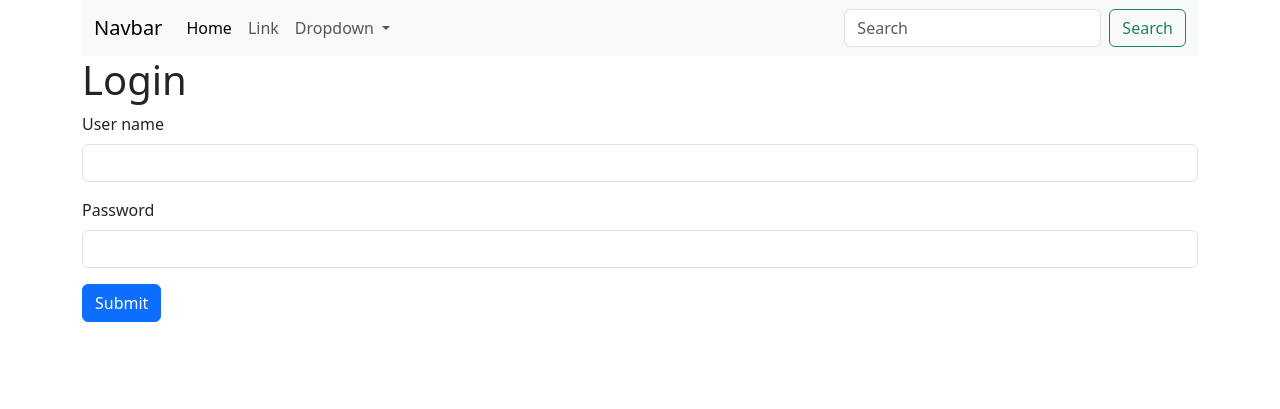
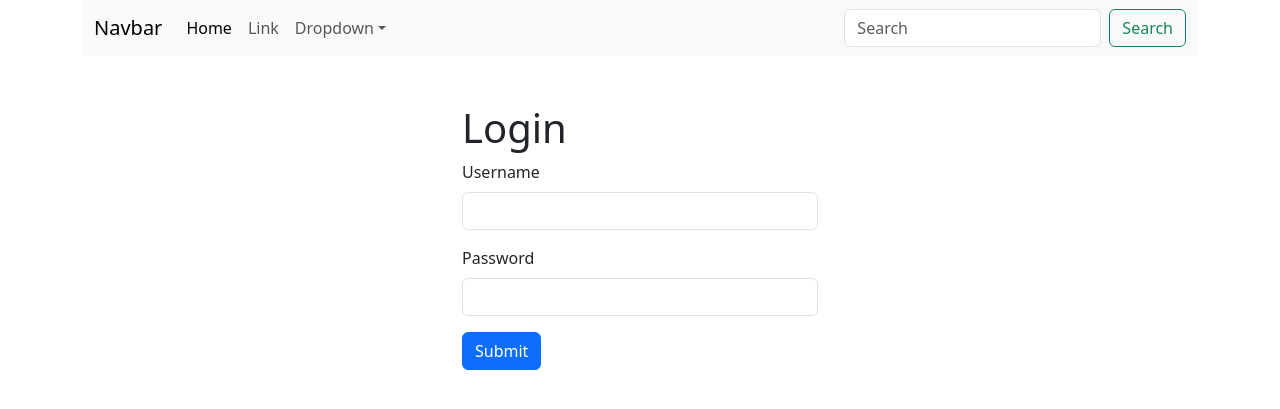
Before and after one commit to few-letters/crm, a Django app: page / in a window 1280 px wide. Shown: the top 409 px of the page. Run offline with Django 5.2, Linux system fonts and the light colour scheme.

Commit message:
commit before power cut

```diff
--- a/pyproject.toml
+++ b/pyproject.toml
@@ -2,3 +2,4 @@
 profile = "django"
 preserve_blank_lines = true
 max_blank_lines = 2
+ignore = "H030,H031"
--- a/website/templates/website/base.html
+++ b/website/templates/website/base.html
@@ -1,6 +1,7 @@
 <!DOCTYPE html>
 <html lang="en">
   <head>
+
     <meta charset="utf-8" />
     <meta name="viewport" content="width=device-width, initial-scale=1" />
     <title>Django CRM</title>
--- a/website/templates/website/home.html
+++ b/website/templates/website/home.html
@@ -1,20 +1,35 @@
 {% extends "website/base.html" %}
 {% block content %}
-  <div>
+
+  {% if user.is_authenticated %}
+
+    <h1>Test. Hello world</h1>
+
+  {% else %}
+
+    <div class="row justify-content-center mt-5">
+      <div class="col-12 col-md-6 col-lg-4 mb-4">
         <h1>Login</h1>
+
         <form method="post" action="{% url 'home' %}">
           {% csrf_token %}
-      <form>
+
           <div class="mb-3">
-          <label for="exampleInputEmail1" class="form-label">User name</label>
-          <input type="text" class="form-control" />
+            <label for="exampleInputEmail1" class="form-label">Username</label>
+            <input type="text" class="form-control" name="username" required />
           </div>
+
           <div class="mb-3">
             <label for="exampleInputPassword1" class="form-label">Password</label>
-          <input type="password" class="form-control" id="exampleInputPassword1" />
+            <input type="password" class="form-control" name="password" required />
           </div>
+
           <button type="submit" class="btn btn-primary">Submit</button>
-      </form>
+
         </form>
       </div>
+    </div>
+
+  {% endif %}
+
 {% endblock content %}
--- a/website/views.py
+++ b/website/views.py
@@ -1,9 +1,22 @@
-from django.shortcuts import render
+from django.shortcuts import render, redirect
 from django.contrib.auth import authenticate, login, logout
 from django.contrib import messages
 
 def home(request):
-    return render(request, 'website/home.html', {})
+    if request.method == 'post':
+            username = request.post['username']
+            password = request.post['password']
+            user = authenticate(request, username=username, password=password)
+            if user is not None:
+                 login(request, user)
+                 messages.success(request, "LogIn successful!")
+                 return redirect('home')
+            else:
+                 messages.error(request, "Something went wrong, try again")
+                 redirect('home')
+
+    else:
+        return render(request, 'website/home.html', {})
 
 
 def logout_user(request):
```
Also changed, not shown: website/templates/website/navbar.html (+18 -18 lines). Lines whose indentation alone changed are shown as unchanged.
